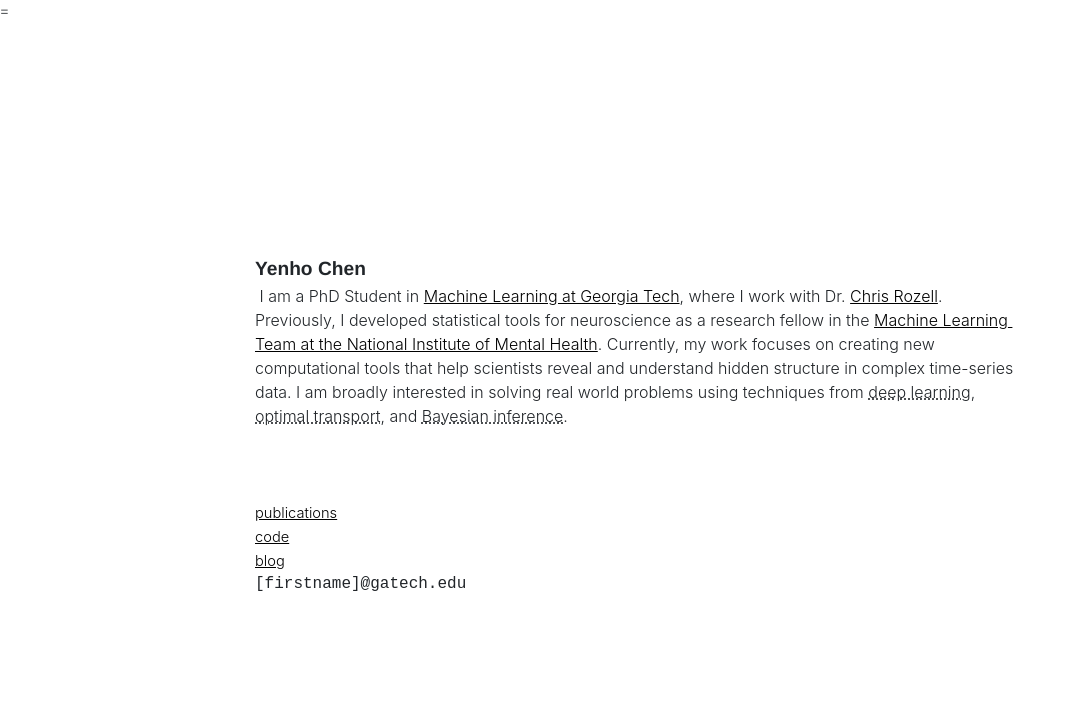
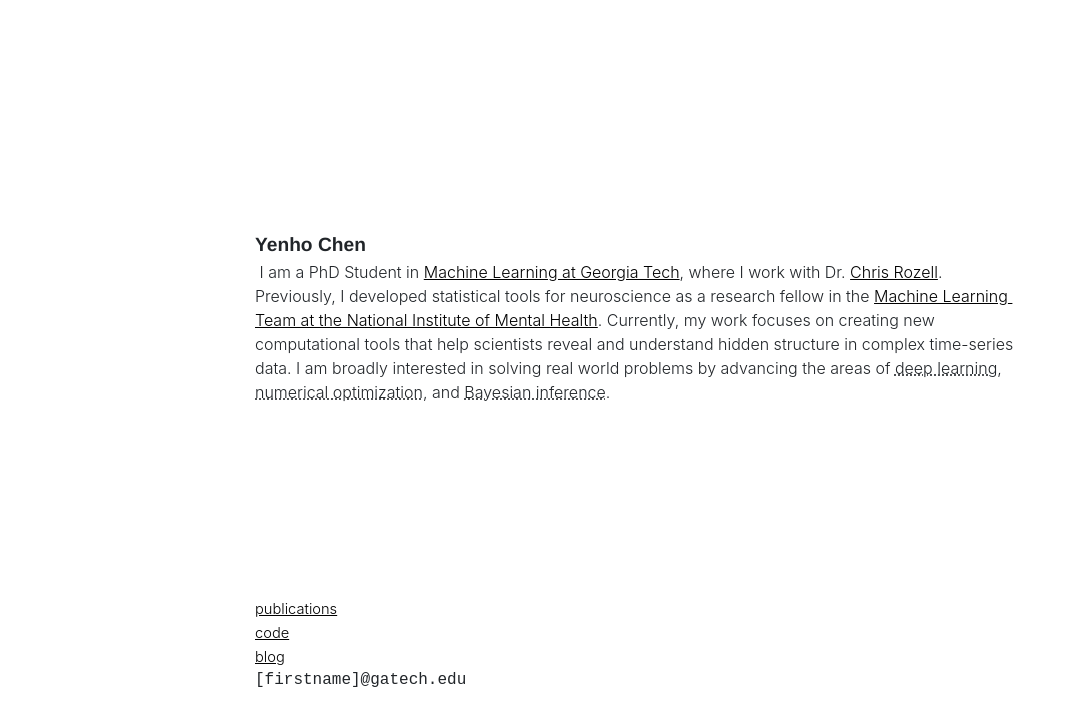
Before and after one commit to yenhochen/yenhochen.github.io, a Jekyll site: the page built from _pages/home.md, in a window 1280 px wide. Shown: the top 726 px of the page, without its empty margins (0-1075 px from the left). Built offline with Jekyll 4.4.1, drawn with Linux system fonts in a browser that asks for light colours; comment, search, counter and statistics services are not loaded; a style sheet for code colours, icons or effects is not loaded.

Commit message:
clean up

```diff
--- a/_config.yml
+++ b/_config.yml
@@ -8,11 +8,9 @@
 last_name: Chen
 email:
 description: > # the ">" symbol means to ignore newlines until "footer_text:"
-  # A simple, whitespace theme for academics. Based on [*folio](https://github.com/bogoli/-folio) design.
+
 footer_text: >
-  # Powered by <a href="https://jekyllrb.com/" target="_blank">Jekyll</a> with <a href="https://github.com/alshedivat/al-folio">al-folio</a> theme.
-  # Hosted by <a href="https://pages.github.com/" target="_blank">GitHub Pages</a>.
-  # Photos from <a href="https://unsplash.com" target="_blank">Unsplash</a>.
+
 keywords:
 # jekyll, jekyll-theme, academic-website, portfolio-website  # add your own keywords or leave empty
 
@@ -112,7 +110,7 @@
 # Analytics and search engine verification
 # -----------------------------------------------------------------------------
 
-google_analytics: G-ESS2BNXTL5 # your Google Analytics measurement ID (format: G-XXXXXXXXXX)
+google_analytics: G-E88VF4WGMP # your Google Analytics measurement ID (format: G-XXXXXXXXXX)
 panelbear_analytics:  # panelbear analytics site ID (format: XXXXXXXXX)
 
 google_site_verification:  # your google-site-verification ID (Google Search Console)
--- a/_includes/home/img_paths.html
+++ b/_includes/home/img_paths.html
@@ -1,3 +1,3 @@
 
 
-<img src="bayes_inference.gif">
+<!-- <img src="bayes_inference.gif"> -->
--- a/_layouts/home.html
+++ b/_layouts/home.html
@@ -6,7 +6,7 @@
   {%- if page.redirect -%}
     <meta http-equiv="refresh" content="3; url={{ site.baseurl }}/" />
   {%- endif -%}
-  {% include head.html %}=
+  {% include head.html %}
 
 
   {% if page.scripts %}
@@ -17,18 +17,14 @@
   {% endfor %}
 {% endif %}
 
-<!-- analytics -->
 {% include scripts/analytics.html %}
+
 
   </head>
 
   <!-- Body -->
   <body class="{% if site.navbar_fixed %}fixed-top-nav{% endif %} {% unless site.footer_fixed %}sticky-bottom-footer{% endunless %}">
 
-    <!-- Header -->
-
-
-    <!-- Content -->
     <div class="container mt-5">
       {% if page.toc and page.toc.sidebar %}
         {% if page.toc.sidebar == "right" %}
--- a/_pages/home.md
+++ b/_pages/home.md
@@ -24,7 +24,12 @@
 
 <div class="center-screen">
   <p style="font-family:Helvetica; font-size:larger;" class="font-weight-bold">Yenho Chen</p>
-  <div class="about-text"> I am a PhD Student in <a href="https://ml.gatech.edu/">Machine Learning at Georgia Tech</a>, where I work with Dr. <a href="https://siplab.gatech.edu/">Chris Rozell</a>. Previously, I developed statistical tools for neuroscience as a research fellow in the <a href="https://cmn.nimh.nih.gov/mlt">Machine Learning Team at the National Institute of Mental Health</a>. Currently, my work focuses on creating new computational tools that help scientists reveal and understand hidden structure in complex time-series data. I am broadly interested in solving real world problems using techniques from <span onmouseover="mover(this)" class="highlight-art generative-modeling">deep learning</span>, <span onmouseover="mover(this)" class="highlight-art ot">optimal transport</span>, and <span onmouseover="mover(this)" class="highlight-art bayes">Bayesian inference</span>.
+  <div class="about-text"> I am a PhD Student in <a href="https://ml.gatech.edu/">Machine Learning at Georgia Tech</a>, where I work with Dr. <a href="https://siplab.gatech.edu/">Chris Rozell</a>. Previously, I developed statistical tools for neuroscience as a research fellow in the <a href="https://cmn.nimh.nih.gov/mlt">Machine Learning Team at the National Institute of Mental Health</a>. Currently, my work focuses on creating new computational tools that help scientists reveal and understand hidden structure in complex time-series data. I am broadly interested in solving real world problems by advancing the areas of <span onmouseover="mover(this)" class="highlight-art generative-modeling">deep learning</span>, <span onmouseover="mover(this)" class="highlight-art ot">numerical optimization</span>, and <span onmouseover="mover(this)" class="highlight-art bayes">Bayesian inference</span>.
+
+  <!-- I am broadly interested in solving real-world problems by advancing the areas of deep learning, numerical optimization, and Bayesian inference. -->
+
+
+  <!-- I am broadly interested in solving real world problems by advancing the areas of <span onmouseover="mover(this)" class="highlight-art generative-modeling">deep learning</span>, <span onmouseover="mover(this)" class="highlight-art ot">numerical optimization</span>, and <span onmouseover="mover(this)" class="highlight-art bayes">Bayesian inference</span>. -->
   </div>
   <br>
   <br>
```
Also changed, not shown: _layouts/blogdefault.html (+5 -13 lines).
